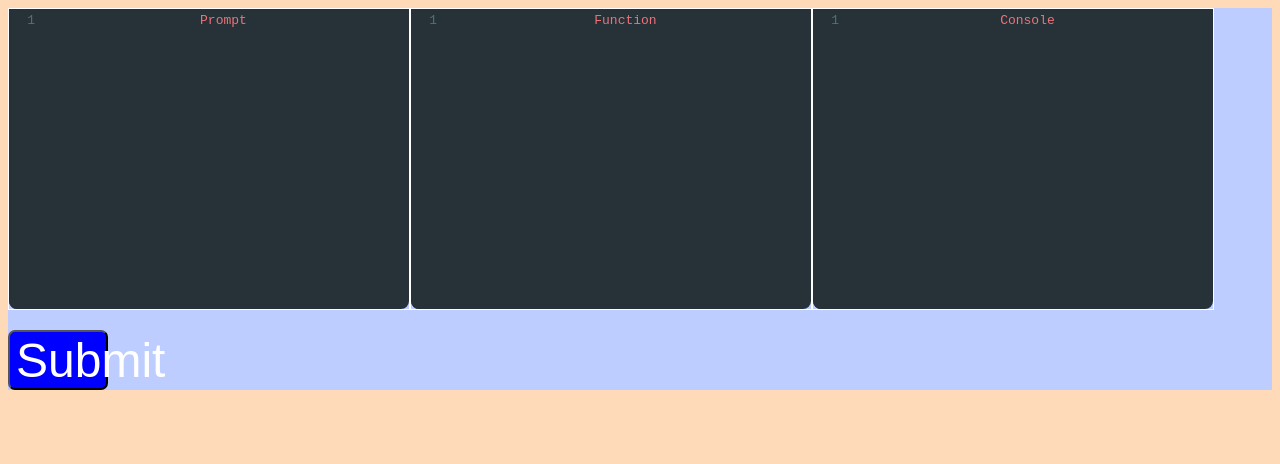
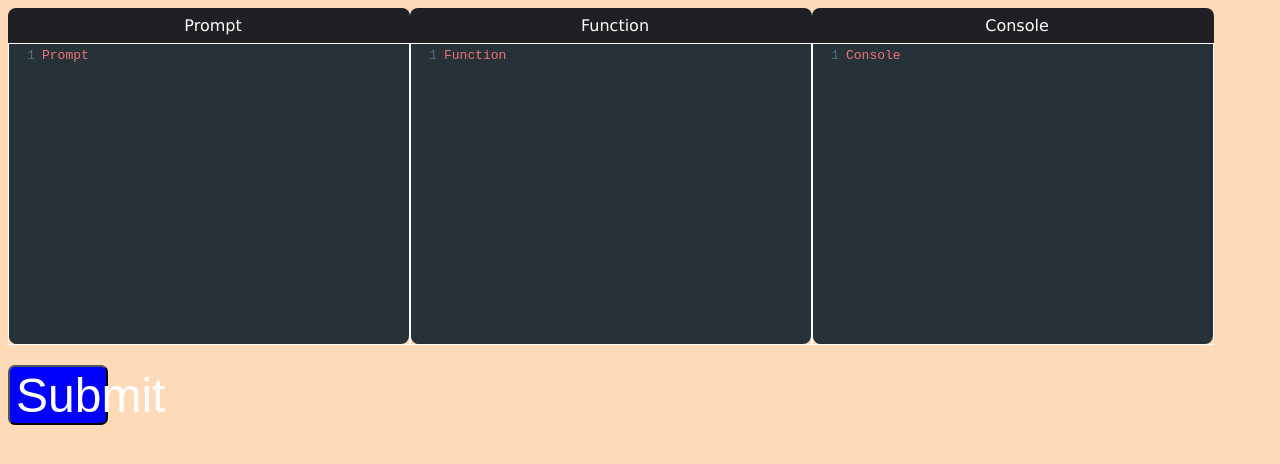
Before and after one commit to GeoDojo/CodeDojo, a React app: page /game in a window 1280 px wide. Shown: the top 464 px of the page. Built offline with nearby package versions, Linux system fonts and the light colour scheme.

Commit message:
style iii

```diff
--- a/client/components/Codemirror.js
+++ b/client/components/Codemirror.js
@@ -22,6 +22,8 @@ function CodeBox({ codeBoxName }) {
   }
 
   return (
+    <div>
+      <div className='codebox-title'>{codeBoxName}</div>
       <div className='codebox'>
         <CodeMirror
           onChange={handleChange}
@@ -29,10 +31,10 @@ function CodeBox({ codeBoxName }) {
           value={codeBoxName}
           options={{
             // mode: 'javascript',
-          // lineWrapping: true,
+            lineWrapping: true,
             // theme: 'dracula',
             lineNumbers: true,
-          cursorScrollMargin: 48,
+            // cursorScrollMargin: 48,
             indentUnit: 2,
             tabSize: 2,
             styleActiveLine: true,
@@ -45,6 +47,7 @@ function CodeBox({ codeBoxName }) {
           }}
         />
       </div>
+    </div>
   );
 }
 
--- a/client/styles/index.scss
+++ b/client/styles/index.scss
@@ -26,20 +26,30 @@ body {
   border: 10px solid orange;
 }
 
+.codebox-title {
+  display: flex;
+  // justify-content: space-between;
+  text-align: center;
+  justify-content: center;
+  font-family: 'Lucida Sans', 'Lucida Sans Regular', 'Lucida Grande',
+    'Lucida Sans Unicode', Geneva, Verdana, sans-serif;
+  background-color: hsl(225, 6%, 13%);
+  color: white;
+  padding: 0.5rem 0.5rem 0.5rem 1rem;
+  border-top-right-radius: 0.5rem;
+  border-top-left-radius: 0.5rem;
+}
+
 .codebox {
   // width: 600px;
   // height: 60px;
   // margin-top: 20px;
   // background: blue;
   color: white;
-  text-align: center;
+  // text-align: center;
   text-decoration: none;
   // border-radius: 7px;
   border: 1px solid white;
-}
-
-.top-panel {
-  background-color: hsl(225, 100%, 87%);
 }
 
 .panel {
```
Lines whose indentation alone changed are shown as unchanged.
